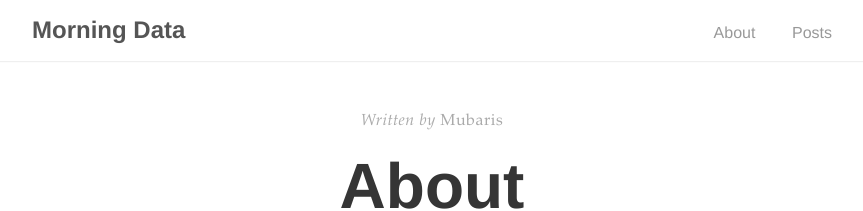
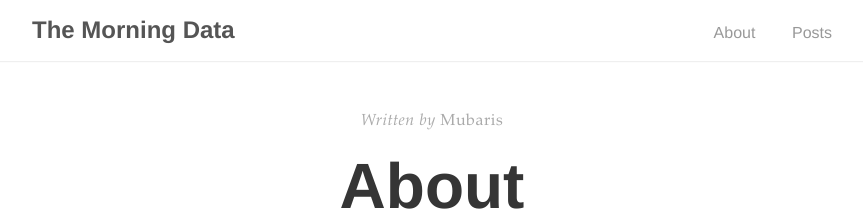
Before and after one commit to mubaris/website, a Jekyll site: the page built from about.md, in a window 1280 px wide. Shown: the top 211 px of the page, without its empty margins (208-1071 px from the left). Built offline with Jekyll 4.4.1, drawn with Linux system fonts in a browser that asks for light colours.

Commit message:
Change Title

```diff
--- a/_config.yml
+++ b/_config.yml
@@ -2,7 +2,7 @@
 permalink:      /:year-:month-:day/:title
 
 # Setup
-title:          Morning Data
+title:          The Morning Data
 paginate:       5
 baseurl:        ""
 url:            ""
```
